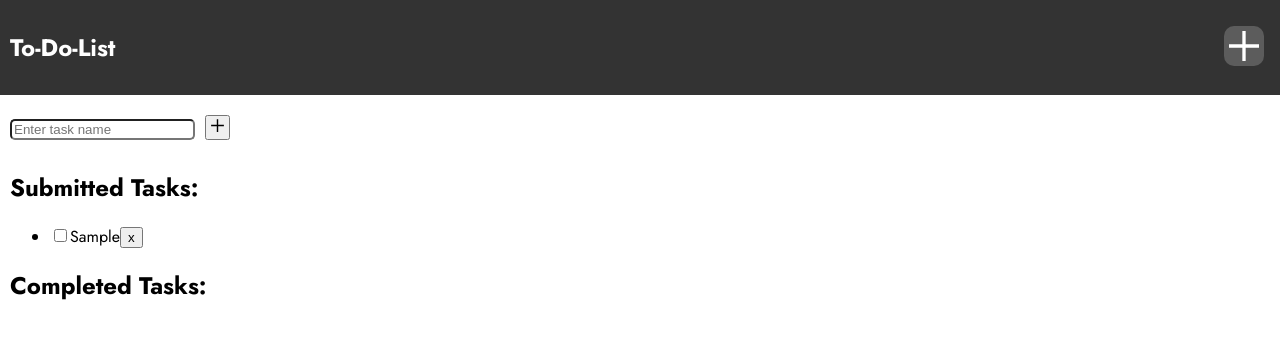
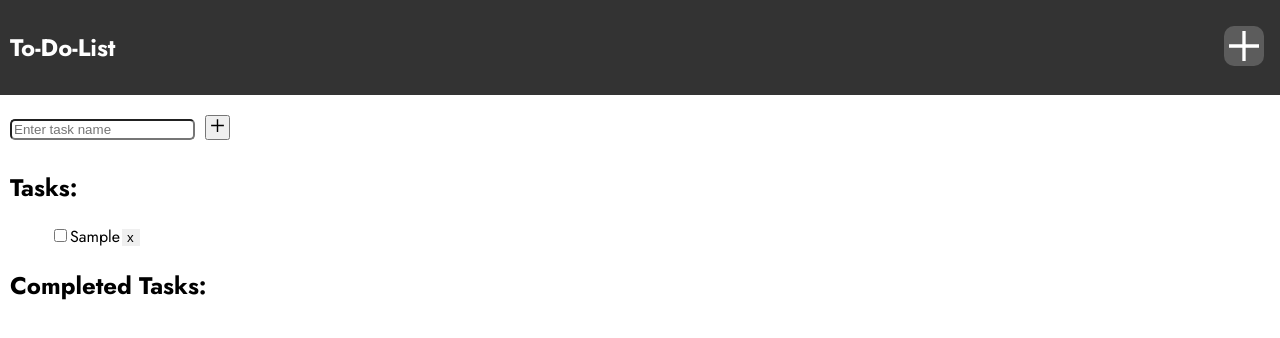
Before and after one commit to EricLarwa/To-Do-List, a React (Create React App) app in the folder to-do-list/: page / in a window 1280 px wide. Both pictures are taken after typing "Sample" into the empty fields and a click on the button 217 px from the left and 127 px from the top of the page. Shown: the top 338 px of the page. Built offline with nearby package versions, Linux system fonts and the light colour scheme.

Commit message:
added styling to deletion

```diff
--- a/to-do-list/src/App.css
+++ b/to-do-list/src/App.css
@@ -74,3 +74,13 @@ form .button-container {
   height: 25px;
   width: 25px;
 }
+
+form .task {
+  list-style-type: none;
+}
+
+form .remove {
+  margin: 2px;
+  padding-left: 5px;
+  border-style: none;
+}
--- a/to-do-list/src/components/TaskInput.js
+++ b/to-do-list/src/components/TaskInput.js
@@ -69,8 +69,8 @@ const TaskInput = () => {
           </svg>
         </motion.button>
         <div>
-            <h2>Submitted Tasks:</h2>
-            <ul>
+            <h2>Tasks:</h2>
+            <ul className="task">
             {tasks.map((task, index) => (
                 <li key={index}>
                 <input
@@ -81,7 +81,7 @@ const TaskInput = () => {
                 <span style={{ textDecoration: task.completed ? 'line-through' : 'none' }}>
                     {task.name}
                 </span>
-                <button onClick={() => handleRemoveTask(index, false)}>x</button>
+                <button className="remove" onClick={() => handleRemoveTask(index, false)}>x</button>
                 </li>
             ))}
             </ul>
```
